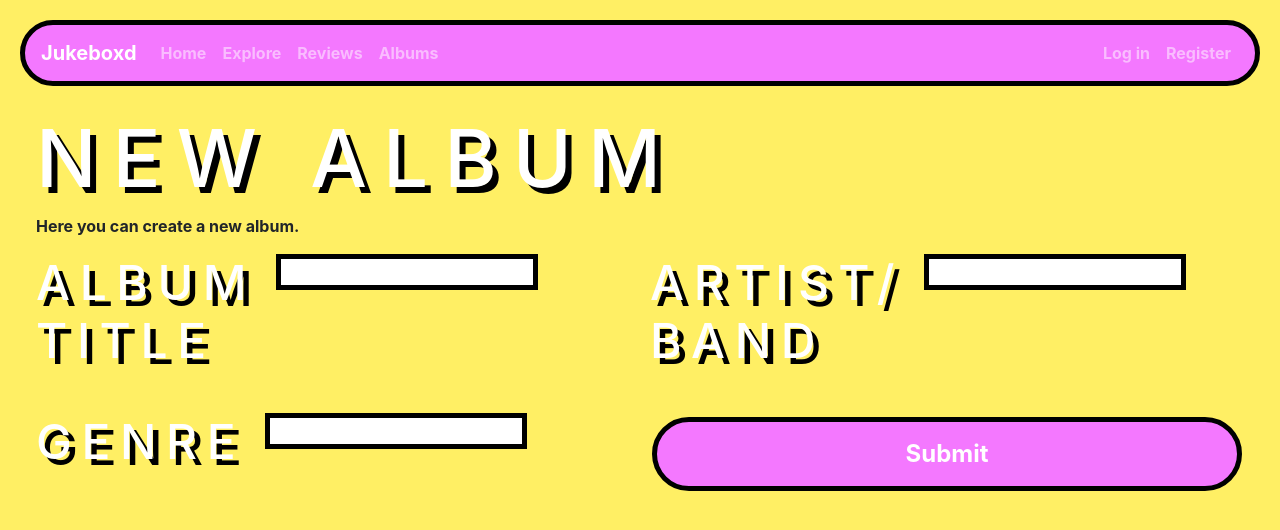
After one commit to Lucamc414/Jukeboxd, a Flask app: page /addAlbum in a window 1280 px wide. The commit adds this page. Shown: the top 530 px of the page. Run offline with Flask 3, Linux system fonts and the light colour scheme; some libraries are stand-ins or nearby versions; some web fonts are replaced.

Commit message:
reccomendation works

```diff
--- a/app/forms.py
+++ b/app/forms.py
@@ -31,3 +31,8 @@ class registerForm(FlaskForm):
     password = PasswordField('Password', validators=[DataRequired()], render_kw={"class": "text-box"})
     passwordConfirm = PasswordField('PasswordConfirm', validators=[DataRequired()], render_kw={"class": "text-box"})
     profile_picture = FileField('Profile Picture', validators=[DataRequired(), FileAllowed(['jpg', 'jpeg', 'png'])])
+
+class albumForm(FlaskForm):
+    title = StringField('Album Title', validators=[DataRequired()], render_kw={"class": "text-box"})
+    artist = StringField('Artist/ Band', validators=[DataRequired()], render_kw={"class": "text-box"})
+    genre = StringField('Genre', validators=[DataRequired()], render_kw={"class": "text-box"})
--- a/app/static/scripts.js
+++ b/app/static/scripts.js
@@ -15,9 +15,39 @@ function albumChanged()
 
 }
 
-function jukebox(title, artist)
+// function jukebox(dataList)
+
+function jukebox(album, artist)
 {
+  alert("jukebox's recommendation for you is: " + album + " by " + artist);
+  window.location.href = "/";
+}
 
-  alert("Your jukebox suggestion is: " + title + " by " + artist + "!");
+function addAlbum()
+{
+  window.location.href = "addAlbum";
+}
+
+function viewReview(id)
+{
+  window.location.href = "viewReview/" + id;
+}
+
+
+
+function filterTable() {
+  const filterValue = albumSearch.value.toLowerCase();
+  const table = document.getElementById('albums-table');
+  const rows = table.getElementsByTagName('tr');
+
+  for (let i = 0; i < rows.length; i++) {
+    const albumName = rows[i].getElementsByTagName('td')[0].textContent.toLowerCase();
+    if (albumName.includes(filterValue)) {
+      rows[i].style.display = '';
+    } else {
+      rows[i].style.display = 'none';
+    }
+  }
+
 
 }
--- /dev/null
+++ b/app/templates/newAlbum.html
@@ -0,0 +1,29 @@
+{% extends "base.html" %}
+{% block content %}
+
+<h1 class="px-3">New Album</h1>
+<p class="px-3"> Here you can create a new album.
+</p>
+
+<form action="" class="px-3" name="albumForm" method="post">
+    {{ form.hidden_tag() }}
+    <div class="form-group">
+        <h3>Album Title</h3>
+        <p> {{form.title(id="album-title")}} </p>
+    </div>
+    <div class="form-group">
+        <h3>Artist/ Band</h3>
+        <p> {{form.artist}} </p>
+    </div>
+    <div class="form-group">
+        <h3>Genre</h3>
+        <p> {{form.genre(id="album-genre")}}</p>
+    </div>
+
+    <input class="button" type="submit" value="Submit">
+
+</form>
+
+
+
+{% endblock %}
--- a/app/templates/profile.html
+++ b/app/templates/profile.html
@@ -9,8 +9,8 @@
 
   <div class="data-panel">
 
-    <h3>Username: {{user.username}}</h3>
-    <h3>Email: {{user.email}}</h3>
+    <p>Username: {{user.username}}</p>
+    <p>Email: {{user.email}}</p>
     <img src="{{user.profile_picture}}" alt="Profile Picture woo" width="200" height="200">
 
 
--- a/app/templates/register.html
+++ b/app/templates/register.html
@@ -18,7 +18,7 @@
     <p> {{form.passwordConfirm}}</p>
 
     <h3>Profile Picture</h3>
-    <p> {{ form.profile_picture }}</p>
+    <p> {{ form.profile_picture}}</p>
 
 
     <input class="button" type="submit" value="Submit">
--- a/app/views.py
+++ b/app/views.py
@@ -3,7 +3,7 @@ from flask_login import login_user, login_required, current_user, logout_user
 from flask_admin.contrib.sqla import ModelView
 from flask import Blueprint, render_template, redirect, url_for, request, jsonify, flash, session
 from app import app, models, db, admin
-from .forms import reviewForm, loginForm, registerForm
+from .forms import reviewForm, loginForm, registerForm, albumForm
 from werkzeug.security import generate_password_hash, check_password_hash
 from werkzeug.utils import secure_filename
 from flask import Flask
@@ -11,6 +11,8 @@ import random
 import os
 import tkinter as tk
 from tkinter import messagebox
+from collections import Counter
+from collections import defaultdict
 
 
 
@@ -25,15 +27,77 @@ admin.add_view(ModelView(models.Albums, db.session))
 def home():
     if current_user.is_authenticated:
         username = current_user.username
+        user_reviews = models.Review.query.filter_by(username=username).all()
     else:
         username = "Guest"
+        user_reviews = models.Review.query.all()
+
+    albumsList = models.Albums.query.all()
+
+    bestGenre = recomendationAlgorithm(user_reviews, albumsList)
+
+    albums = models.Albums.query.filter_by(genre=bestGenre).all()
+    random_album = random.choice(albums)
+    album = random_album.title
+    artist = random_album.artist
+
+    return render_template("home.html", title="Home", username=username, album = album, artist = artist)
+
+def recomendationAlgorithm(user_reviews, albumsList):
+    data = []
+    genres = []
+    ratingSum = 0
+    ratings = []
+    genre_ratings = defaultdict(int)
+
+    for review in user_reviews:
+        album = review.album
+        rating = review.rating
+        genre = models.Albums.query.filter_by(title=album).first().genre
+        data.append([album, genre, rating])
+
+    for block in data:
+        album = block[0]
+        genre = block[1]
+        rating = block[2]
+
+        genres.append(genre)
+        ratings.append(rating)
+
+        genre_ratings[genre] += rating
+
+    # find most popular user genre
+    genre_counts = Counter(genres)
+    most_common_genre = genre_counts.most_common(1)[0][0]
+    print(most_common_genre)
+    print()
+
+    # find second most popular user genre
+    genres.pop(genres.index(most_common_genre))
+    genre_counts = Counter(genres)
+    most_common_genre = genre_counts.most_common(1)[0][0]
+    print(most_common_genre)
+
+    i = 0
+    # Print the sum of ratings for each genre
+    for genre, rating_sum in genre_ratings.items():
+        print(f"Genre: {genre}, Rating Sum: {rating_sum}")
+
+        if i == 0:
+            ratingSum = (genre,rating_sum)
+        else:
+            if ratingSum[1] < rating_sum:
+                ratingSum = (genre,rating_sum)
+
+        i += 1
 
 
-    albumsList = models.Albums.query.all()
-    album = random.choice(albumsList)
+    return ratingSum[0]
 
 
-    return render_template("home.html", title="Home", username=username, album = album)
+
+
+
 
 @app.route("/login", methods=["GET", "POST"])
 def login():
@@ -107,6 +171,15 @@ def reviews():
     user_reviews = models.Review.query.filter_by(username=username).all()
     return render_template("reviews.html", title="Reviews", reviews=user_reviews)
 
+@app.route("/viewReview/<int:id>", methods=["GET", "POST"])
+@login_required
+def viewReview(id):
+
+    review = models.Review.query.get(id)
+
+    return render_template("viewReview.html", title="Review", review=review)
+
+
 @app.route("/explore", methods=["GET", "POST"])
 def explore():
 
@@ -135,3 +208,17 @@ def newReview():
         return redirect(url_for("reviews"))
 
     return render_template("newReview.html", title="New Review", form=form, username=username)
+
+@login_required
+@app.route("/addAlbum", methods=["GET", "POST"])
+def addAlbum():
+
+    form = albumForm()
+
+    if form.validate_on_submit():
+        p = models.Albums(title=form.title.data, artist=form.artist.data, genre = form.genre.data)
+        db.session.add(p)
+        db.session.commit()
+        return redirect(url_for("reviews"))
+
+    return render_template("newAlbum.html", title="New Album", form=form)
```
Also changed, not shown: app/static/style.css (+63 -0 lines), app/templates/albums.html (+17 -7 lines), app/templates/explore.html (+6 -14 lines), app/templates/home.html (+17 -14 lines), app/templates/reviews.html (+15 -16 lines), app/templates/viewReview.html (added, +17 -0 lines), app.db.
